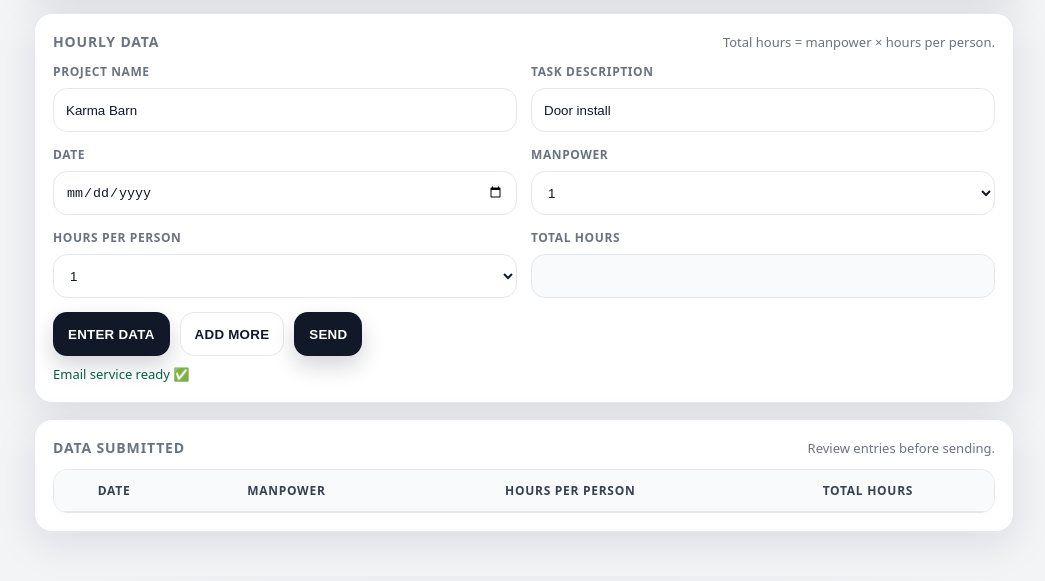
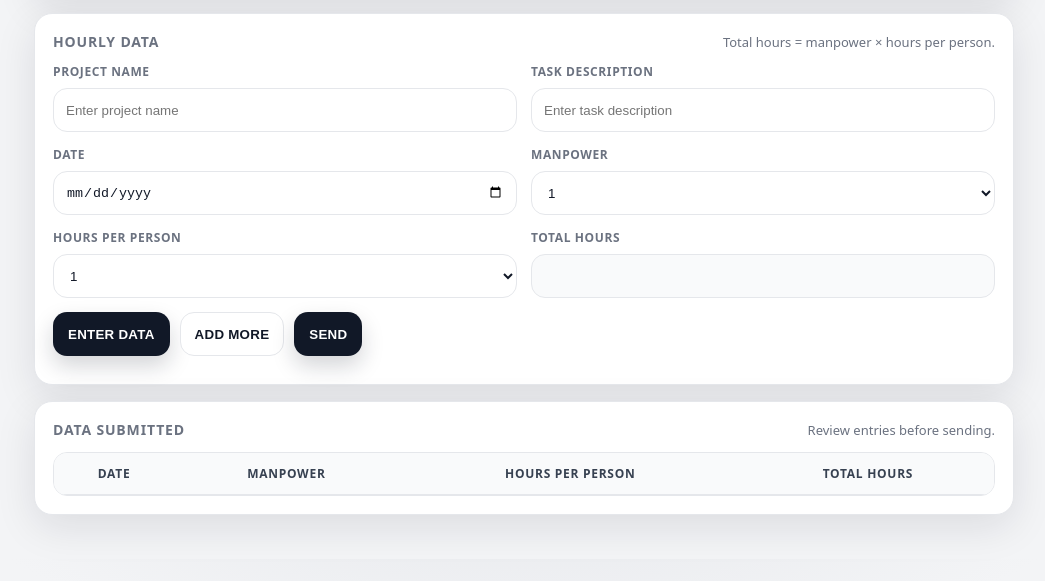
Before and after one commit to CharlieZaneX/HOURLY-DATA, a plain HTML site: page index.html in a window 1280 px wide. Shown: the part 167-748 px from the top of the page, without its empty margins (116-1161 px from the left). Drawn offline with nearby package versions, Linux system fonts and the light colour scheme.

Commit message:
Add files via upload

```diff
--- a/index.html
+++ b/index.html
@@ -549,6 +549,9 @@
       script.onload = function () {
         emailJsLibLoaded = true;
         tryInitEmailJs();
+
+    // Ensure form loads with blank Project / Task fields
+    resetFields();
       };
 
       script.onerror = function () {
```
